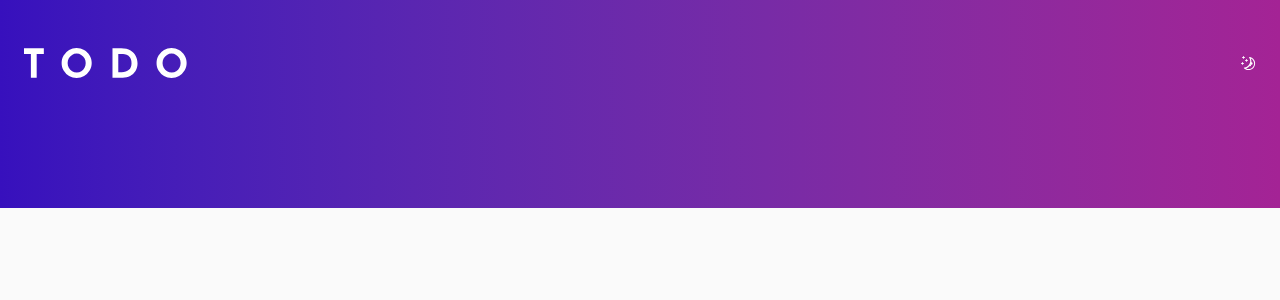
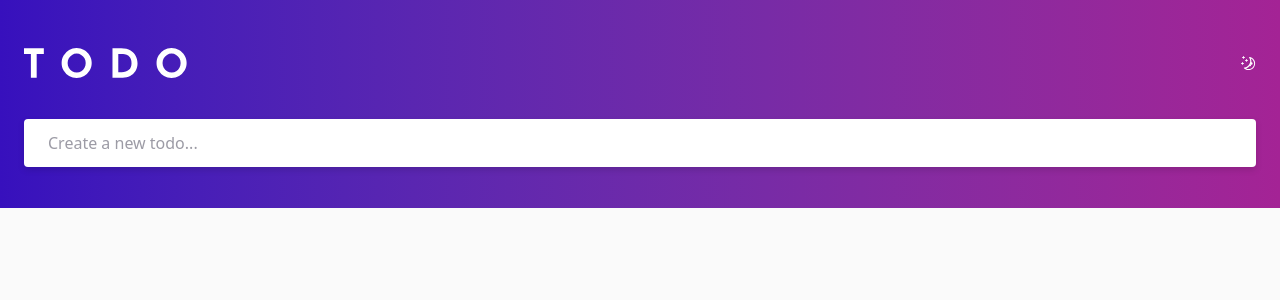
Before and after one commit to nofuenterr/todo-app, a React (Vite) app: page / in a window 1280 px wide. Shown: the top 300 px of the page. Built offline with nearby package versions, Linux system fonts and the light colour scheme.

Commit message:
feat: add addTodo input with react-hook-form to avoid rendering onchange

```diff
--- a/package.json
+++ b/package.json
@@ -23,6 +23,7 @@
 		"radix-ui": "^1.4.3",
 		"react": "^19.2.0",
 		"react-dom": "^19.2.0",
+		"react-hook-form": "^7.68.0",
 		"tailwindcss": "^4.1.18",
 		"zustand": "^5.0.9"
 	},
--- a/src/App.jsx
+++ b/src/App.jsx
@@ -1,4 +1,5 @@
 import Header from "./components/Header";
+import Main from "./components/Main";
 import { useThemeStore } from "./stores/themeStore";
 import { useEffect } from "react";
 
@@ -10,8 +11,9 @@ function App() {
 	}, [dark])
 
 	return (
-		<div className="py-12 px-6 relative">
+		<div className="py-12 px-6 relative grid gap-10">
 			<Header />
+			<Main />
 			<div className="absolute top-0 left-0 bg-linear-to-r from-gradient-2-start to-gradient-2-end h-52 w-full -z-10"></div>
 		</div>
 	)
--- /dev/null
+++ b/src/components/Main.jsx
@@ -0,0 +1,26 @@
+import { useForm } from 'react-hook-form'
+
+export default function Main() {
+  const {
+    register,
+    reset,
+    handleSubmit,
+  } = useForm()
+
+  const addTodo = (data) => {
+    console.log('Added new todo', data)
+    reset()
+  }
+
+  return (
+    <div className='bg-white dark:bg-navy-900 text-purple-800 dark:text-gray-600 rounded-sm drop-shadow-md'>
+      <form onSubmit={handleSubmit(addTodo)}>
+        <input
+          className='w-full py-3 px-6'
+          placeholder='Create a new todo...'
+          {...register('todo', { required: 'Todo name is required' })}
+        />
+      </form>
+    </div>
+  )
+}
```
Also changed, not shown: 1 other file (tests, documents, lock files or other folders).
